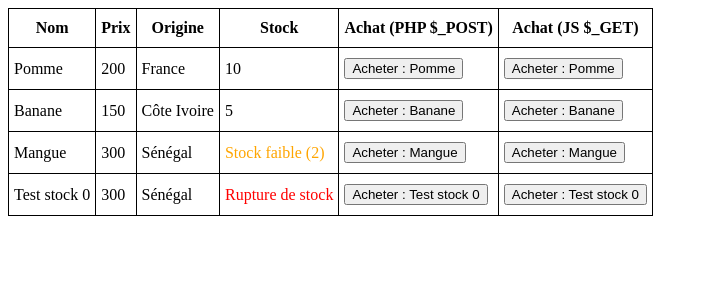
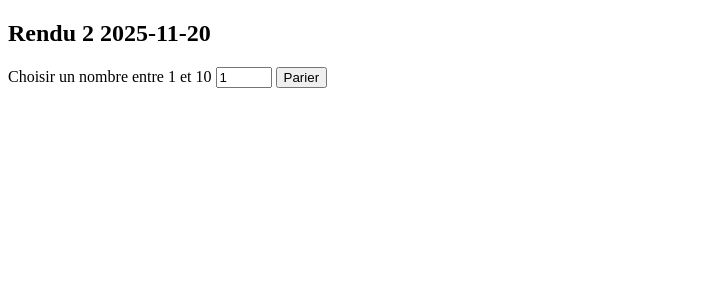
Before and after one commit to XC1976/Rendu_ProjetPHP, a PHP site: page / in a window 1280 px wide. Shown: the top 300 px of the page, without its empty margins (0-708 px from the left). Run offline with PHP 8.4, Linux system fonts and the light colour scheme.

Commit message:
Sync with rendu2 pari game

```diff
--- /dev/null
+++ b/assets/css/pari.css
@@ -0,0 +1,6 @@
+.green {
+    color: green;
+}
+.red {
+    color: red;
+}
--- a/assets/css/table.css
+++ /dev/null
@@ -1,22 +0,0 @@
-/*
-Specific CSS for the table in index.php
-*/
-
-/* Color classes used to for "Stock faible" and "Rupture de stock" string */
-.orange {
-    color: orange;
-}
-.red {
-    color: red;
-}
-
-table {
-    border: 1px solid black;
-    border-collapse: collapse;
-}
-
-th,
-td {
-    border: 1px solid black;
-    padding: 10px 5px;
-}
--- a/assets/js/tablePurchase.js
+++ /dev/null
@@ -1,3 +0,0 @@
-function buttonClicked(nom, prix, origine, stock) {
-    window.location.href = "pageAchat.php?nom=" + nom + "&prix=" + prix + "&origine=" + origine + "&stock=" + stock;
-}
--- a/includes/productsList.php
+++ /dev/null
@@ -1,27 +0,0 @@
-<!-- Include of the products list-->
-<?php $produits = [
-    [
-        "nom" => "Pomme",
-        "prix" => 200,
-        "origine" => "France",
-        "stock" => 10,
-    ],
-    [
-        "nom" => "Banane",
-        "prix" => 150,
-        "origine" => "Côte Ivoire",
-        "stock" => 5,
-    ],
-    [
-        "nom" => "Mangue",
-        "prix" => 300,
-        "origine" => "Sénégal",
-        "stock" => 2,
-    ],
-    [
-        "nom" => "Test stock 0",
-        "prix" => 300,
-        "origine" => "Sénégal",
-        "stock" => 0,
-    ],
-]; ?>
--- a/index.php
+++ b/index.php
@@ -1,4 +1,5 @@
 <?php
+session_start();
 // GLOBAL variables
 
 // ROOT path
@@ -7,85 +8,45 @@
 $TITLE = "Page d'accueil";
 ?>
 
-<?php require "includes/productsList.php"; ?>
-
 <!DOCTYPE html>
 <html lang="fr">
 <head>
     <!--Include with the GLOBAL content shared with all the <head> on every page-->
     <?php require "includes/head.php"; ?>
 
-	<link rel="stylesheet" href="<?= $ROOT . "assets/css/table.css" ?>" />
-	<script src="<?= $ROOT . "assets/js/tablePurchase.js" ?>" defer></script>
 </head>
 <body>
 
-<!-- Table for the first iteration (2025-11-19) of this project -->
-<table>
-    <tr>
-        <th>Nom</th>
-        <th>Prix</th>
-        <th>Origine</th>
-        <th>Stock</th>
-        <th>Achat (PHP $_POST)</th>
-        <th>Achat (JS $_GET)</th>
-    </tr>
+<h2>Rendu 2 2025-11-20</h2>
 
-    <!-- foreach statement to generate a custom button or input-->
-    <?php foreach ($produits as $value): ?>
+<form method="POST" action="actions/pari.php">
+    <label for="userNumber">Choisir un nombre entre 1 et 10</label>
+    <input type="number" min="1" max="10" id="userNumber" name="userNumber" value="1" required/>
 
-        <tr>
-            <td><?= $value["nom"] ?></td>
-            <td><?= $value["prix"] ?></td>
-            <td><?= $value["origine"] ?></td>
+    <input type="submit" name="submit" value="Parier" id="submit" onclick="playSound()" />
+    <link rel="stylesheet" href="assets/css/pari.css" />
+</form>
 
-            <!--if stock == 0, "rupture de stock" appears as red
-            if stock < 3, "stock faible" appears as orange-->
+<?php if (isset($_SESSION["res"])): ?>
+    <script defer>
+        let soundWin = new Audio("assets/sound/win.mp3");
+        let soundLose = new Audio("assets/sound/lose.mp3");
 
-            <?php if ($value["stock"] === 0): ?>
-                <td class="red"><?= "Rupture de stock" ?></td>
-            <?php elseif ($value["stock"] < 3): ?>
-                <td class="orange"><?= "Stock faible (" . $value['stock'] . ')' ?></td>
+        if(<?= $_SESSION["res"]; ?> == 0) {
+          soundLose.play();
+        } else {
+          soundWin.play();
+        }
+        </script>
+
+    <?php if($_SESSION['res'] == 1): ?>
+        <p class="green">Vous avez gagné</p>
     <?php else: ?>
-                <td><?= $value["stock"] ?></td>
+        <p class="red">Vous avez perdu</p>
+    <?php endif; ?>
 <?php endif; ?>
 
-            <!--Individual button to send the required information in PHP using input type="hidden" -->
-            <td>
-                <form action="pageAchat.php" method="POST">
+<input type="hidden" id="hidden" value="5" />
 
-                    <input type="hidden" name="nom" value="<?= htmlspecialchars(
-                        $value["nom"],
-                    ) ?>">
-                    <input type="hidden" name="prix" value="<?= htmlspecialchars(
-                        $value["prix"],
-                    ) ?>">
-                    <input type="hidden" name="origine" value="<?= htmlspecialchars(
-                        $value["origine"],
-                    ) ?>">
-                    <input type="hidden" name="stock" value="<?= htmlspecialchars(
-                        $value["stock"],
-                    ) ?>">
-
-                    <input type="submit" name="submit" value="<?= "Acheter : " .
-                        htmlspecialchars($value["nom"]) ?>"/>
-                </form>
-            </td>
-
-            <!-- Individual button to send the required information with JS using $_GET variables -->
-            <td>
-                <button onclick="buttonClicked('<?= $value[
-                    "nom"
-                ] ?>', '<?= $value["prix"] ?>',
-                '<?= $value["origine"] ?>',
-                '<?= $value["stock"] ?>')">
-                <?= "Acheter : " . $value["nom"] ?>
-                </button>
-            </td>
-        </tr>
-    <?php endforeach; ?>
-</table>
 </body>
-
-
 </html>
```
Also changed, not shown: actions/pari.php (added, +21 -0 lines), pageAchat.php (deleted, +0 -15 lines), README.md, 2 other files. Lines whose indentation alone changed are shown as unchanged.
